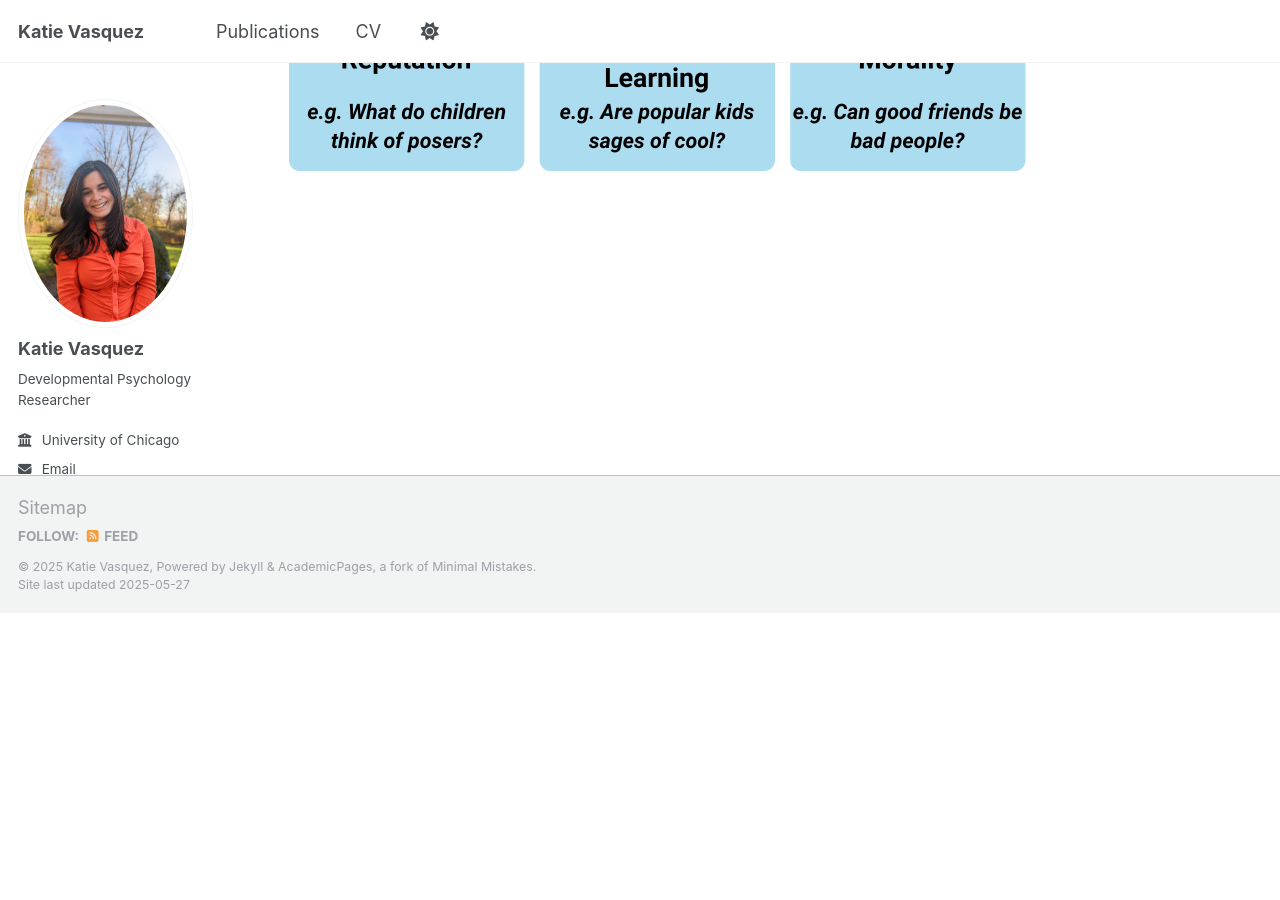
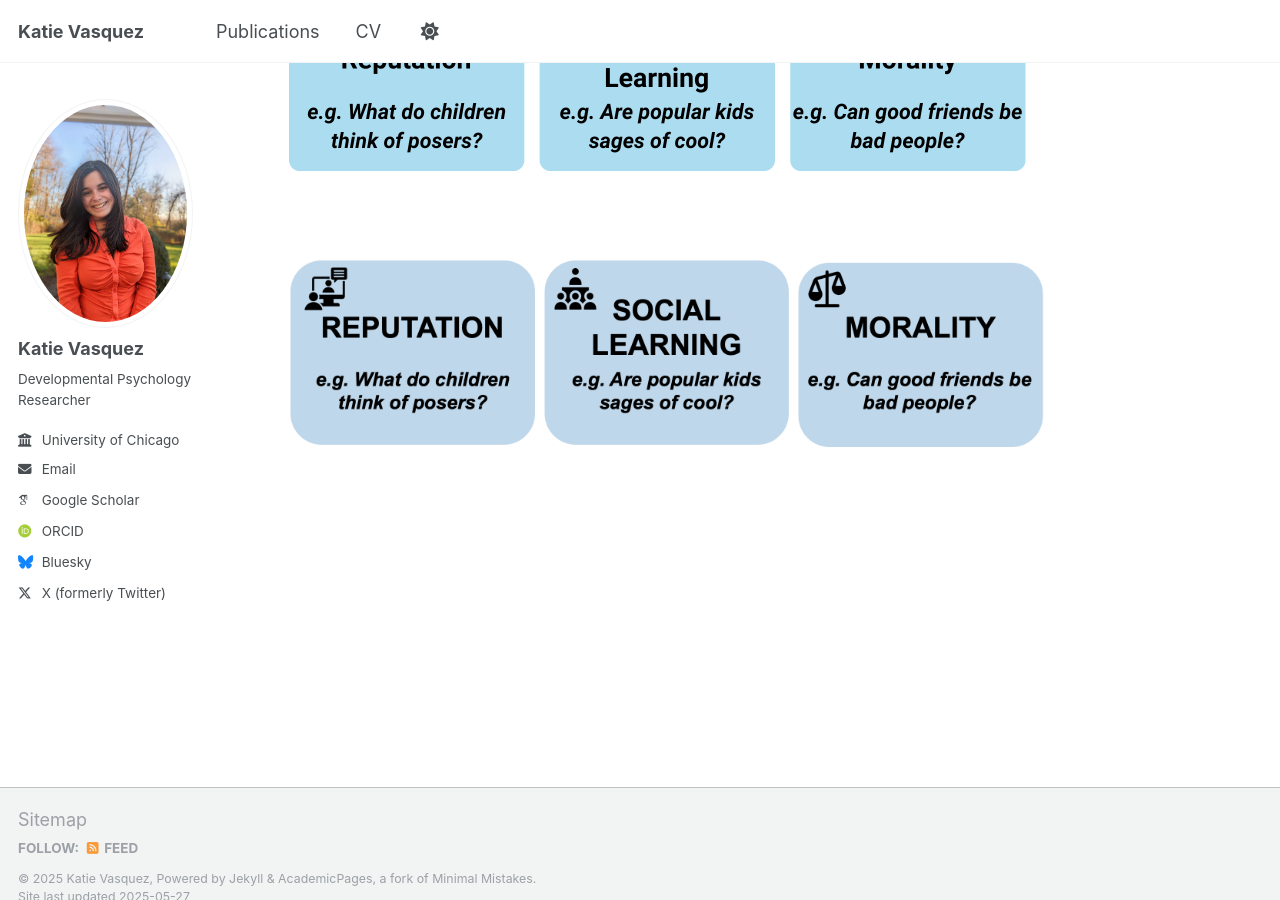
Before and after one commit to katievasq/katievasq.github.io, a Jekyll site: the page built from _pages/about.md, in a window 1280 px wide and 900 px high, scrolled down 512 px. Built offline with Jekyll 4.4.1, drawn with Linux system fonts in a browser that asks for light colours; some web fonts are replaced; before the commit the page ends 1125 px from its top, so only the background shows below that.

Commit message:
test new image

```diff
--- a/_pages/about.md
+++ b/_pages/about.md
@@ -14,3 +14,5 @@ I am currently a Ph.D. student at the University of Chicago working with Alex Sh
 Here are some questions I'm exploring right now.
 
 ![Research Interests](/images/research-interests.png)
+
+![Research Interests](/images/Presentation1.png)
```
Also changed, not shown: images/Presentation1.png (added).
